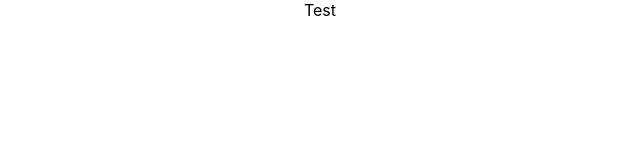
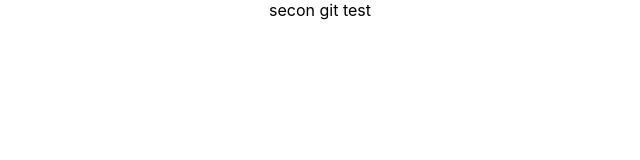
Before and after one commit to SattoByte/sneakers-site, a React (Create React App) app: page / in a window 1280 px wide. Shown: the top 160 px of the page, without its empty margins (320-960 px from the left). Built offline with nearby package versions, Linux system fonts and the light colour scheme.

Commit message:
Second commit

```diff
--- a/src/App.js
+++ b/src/App.js
@@ -4,7 +4,7 @@ import './App.css';
 function App() {
   return (
     <div className="App">
-      Test
+      secon git test
     </div>
   );
 }
```
